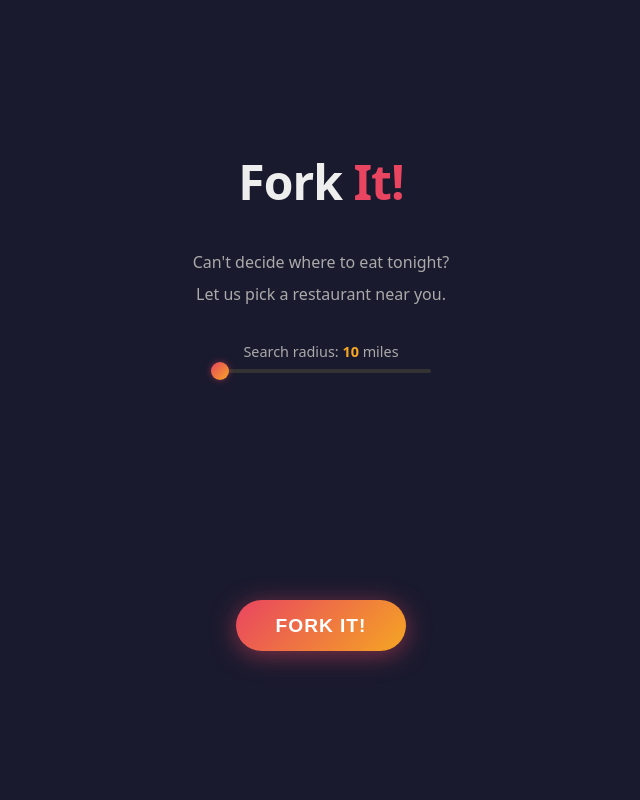
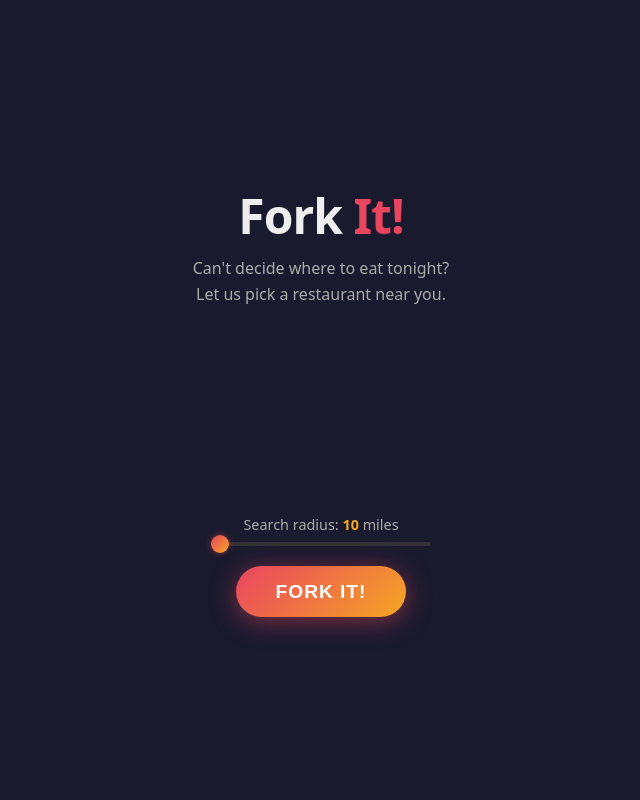
Before and after one commit to culture5270/forkit, a FastAPI app: page / in a window 1280 px wide. Shown: the whole page, without its empty margins (319-959 px from the left). Run offline with FastAPI, Linux system fonts and the light colour scheme.

Commit message:
Declutter page layout by grouping related elements
Co-Authored-By: Claude Sonnet 4.6 <noreply@anthropic.com>

```diff
--- a/templates/index.html
+++ b/templates/index.html
@@ -16,7 +16,15 @@
       align-items: center;
       justify-content: center;
       min-height: 100vh;
-      gap: 2rem;
+      gap: 3rem;
+      padding: 2rem;
+    }
+
+    header {
+      display: flex;
+      flex-direction: column;
+      align-items: center;
+      gap: 0.5rem;
     }
 
     h1 {
@@ -24,59 +32,51 @@
       letter-spacing: -1px;
     }
 
-    h1 span {
-      color: #e94560;
+    h1 span { color: #e94560; }
+
+    header p {
+      color: #aaa;
+      font-size: 1rem;
+      text-align: center;
+      line-height: 1.6;
+    }
+
+    #result-card {
+      display: flex;
+      flex-direction: column;
+      align-items: center;
+      gap: 0.5rem;
+      min-height: 7rem;
+      justify-content: center;
     }
 
     #result {
       font-size: 2rem;
       font-weight: 600;
-      min-height: 2.5rem;
       color: #f5a623;
       text-align: center;
       max-width: 80vw;
     }
 
+    #description {
+      text-align: center;
+      color: #aaa;
+      font-size: 1rem;
+      line-height: 1.6;
+    }
+
     #status {
       font-size: 0.9rem;
       color: #aaa;
-      min-height: 1.2rem;
+      text-align: center;
     }
 
-    button {
-      padding: 0.9rem 2.5rem;
-      font-size: 1.2rem;
-      font-weight: 700;
-      background: linear-gradient(135deg, #e94560, #f5a623);
-      color: white;
-      border: none;
-      border-radius: 50px;
-      cursor: pointer;
-      position: relative;
-      overflow: hidden;
-      box-shadow: 0 4px 24px rgba(233, 69, 96, 0.5);
-      transition: transform 0.15s, box-shadow 0.15s;
-      letter-spacing: 0.05em;
-      text-transform: uppercase;
+    .controls {
+      display: flex;
+      flex-direction: column;
+      align-items: center;
+      gap: 1.25rem;
     }
-
-    button::after {
-      content: '';
-      position: absolute;
-      inset: 0;
-      background: white;
-      opacity: 0;
-      transition: opacity 0.15s;
-    }
-
-    button:hover {
-      transform: translateY(-2px);
-      box-shadow: 0 8px 32px rgba(233, 69, 96, 0.7);
-    }
-
-    button:hover::after { opacity: 0.08; }
-    button:active { transform: scale(0.96) translateY(0); box-shadow: 0 2px 12px rgba(233, 69, 96, 0.4); }
-    button:disabled { opacity: 0.6; cursor: not-allowed; transform: none; }
 
     .radius-control {
       display: flex;
@@ -114,23 +114,60 @@
       box-shadow: 0 0 6px rgba(233, 69, 96, 0.5);
     }
 
-    input[type="range"]:disabled {
-      opacity: 0.4;
+    input[type="range"]:disabled { opacity: 0.4; }
+
+    button {
+      padding: 0.9rem 2.5rem;
+      font-size: 1.2rem;
+      font-weight: 700;
+      background: linear-gradient(135deg, #e94560, #f5a623);
+      color: white;
+      border: none;
+      border-radius: 50px;
+      cursor: pointer;
+      position: relative;
+      overflow: hidden;
+      box-shadow: 0 4px 24px rgba(233, 69, 96, 0.5);
+      transition: transform 0.15s, box-shadow 0.15s;
+      letter-spacing: 0.05em;
+      text-transform: uppercase;
     }
+
+    button::after {
+      content: '';
+      position: absolute;
+      inset: 0;
+      background: white;
+      opacity: 0;
+      transition: opacity 0.15s;
+    }
+
+    button:hover { transform: translateY(-2px); box-shadow: 0 8px 32px rgba(233, 69, 96, 0.7); }
+    button:hover::after { opacity: 0.08; }
+    button:active { transform: scale(0.96) translateY(0); box-shadow: 0 2px 12px rgba(233, 69, 96, 0.4); }
+    button:disabled { opacity: 0.6; cursor: not-allowed; transform: none; }
   </style>
 </head>
 <body>
+  <header>
     <h1>Fork <span>It!</span></h1>
-  <p style="color: #aaa; font-size: 1rem; text-align: center; line-height: 2;">Can't decide where to eat tonight?<br>Let us pick a restaurant near you.</p>
+    <p>Can't decide where to eat tonight?<br>Let us pick a restaurant near you.</p>
+  </header>
+
+  <div id="result-card">
+    <div id="result"></div>
+    <div id="description"></div>
+    <div id="status"></div>
+  </div>
+
+  <div class="controls">
     <div class="radius-control">
       <label>Search radius: <span id="radius-label">10</span> miles</label>
       <input type="range" id="radius" min="10" max="25" value="10" step="1"
              oninput="document.getElementById('radius-label').textContent = this.value">
     </div>
-  <div id="result"></div>
-  <div id="description" style="text-align:center; color:#aaa; font-size:2rem; line-height:1.6; min-height:2.5rem;"></div>
-  <div id="status"></div>
     <button onclick="pickRestaurant()">Fork It!</button>
+  </div>
 
   <script>
     let spinning = false;
```
Lines whose indentation alone changed are shown as unchanged.
